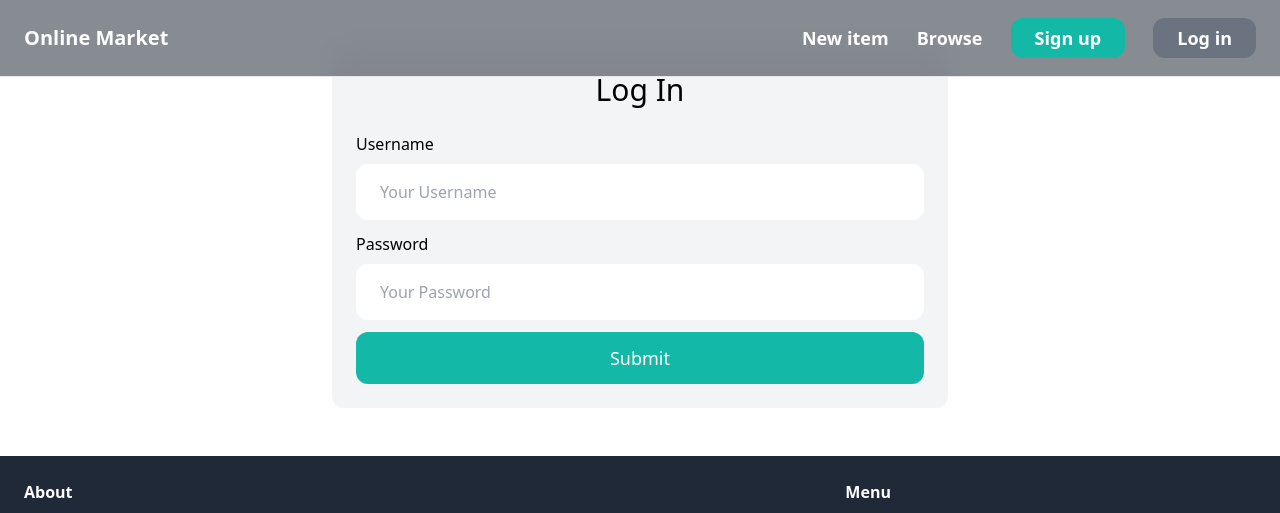
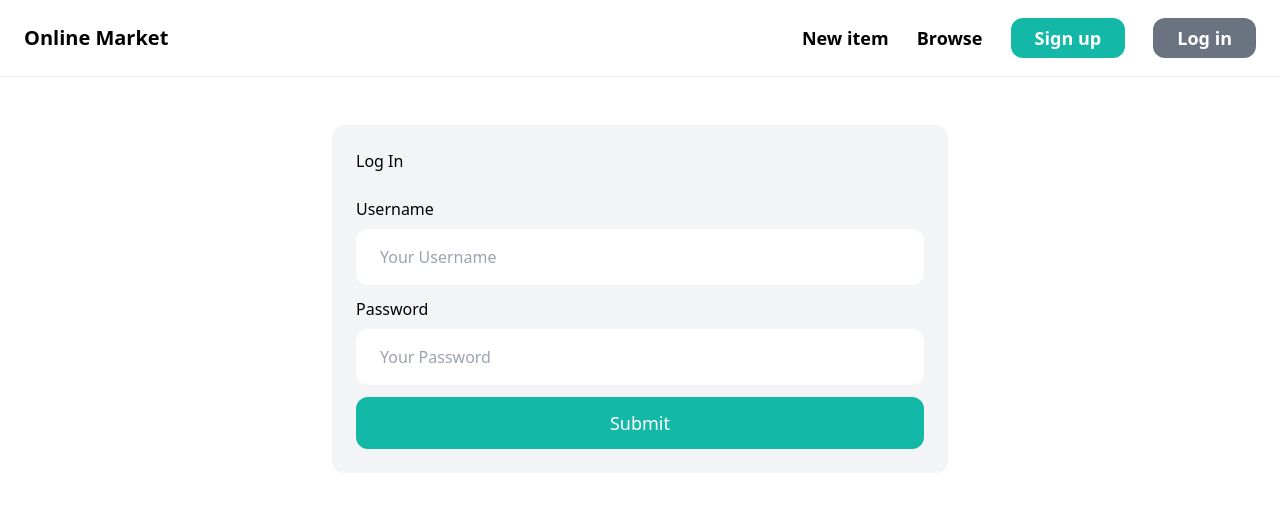
Before and after one commit to samarpan-rai11/online-market, a Django app: page /login/ in a window 1280 px wide. Shown: the top 513 px of the page. Run offline with Django 4.2, Linux system fonts and the light colour scheme; some libraries are stand-ins or nearby versions.

```diff
--- a/market/core/templates/core/base.html
+++ b/market/core/templates/core/base.html
@@ -8,7 +8,7 @@
 </head>
 
 <body>
-    <nav class="py-6 px-6 flex justify-between items-center border-b border-gray-200 bg-gray-900 text-white fixed top-0 left-0 right-0 backdrop-blur-lg bg-opacity-50">
+    <nav class="py-6 px-6 flex justify-between items-center border-b border-gray-200">
         <a href="/" class="text-xl font-semibold">Online Market</a>
 
         <div class="space-x-6">
--- a/market/core/templates/core/login.html
+++ b/market/core/templates/core/login.html
@@ -4,7 +4,7 @@
 
 {% block content %}
 <div class="w-1/2 my-6 mx-auto p-6 bg-gray-100 rounded-xl">
-    <h1 class="mb-6 text-3xl text-center">Log In</h1>
+    <h1 class="mb-6">Log In</h1>
 
     <form method="post" action=".">
         {% csrf_token %}
--- a/market/core/templates/core/signup.html
+++ b/market/core/templates/core/signup.html
@@ -9,6 +9,7 @@
     <form method="post" action=".">
         {% csrf_token %}
 
+        {{ form.non_field_errors }}
         <div class="mb-3">
             <label class="inline-block mb-2" for="">Username</label><br>
             {{ form.username }}
```
Also changed, not shown: market/db.sqlite3, 3 other files.
